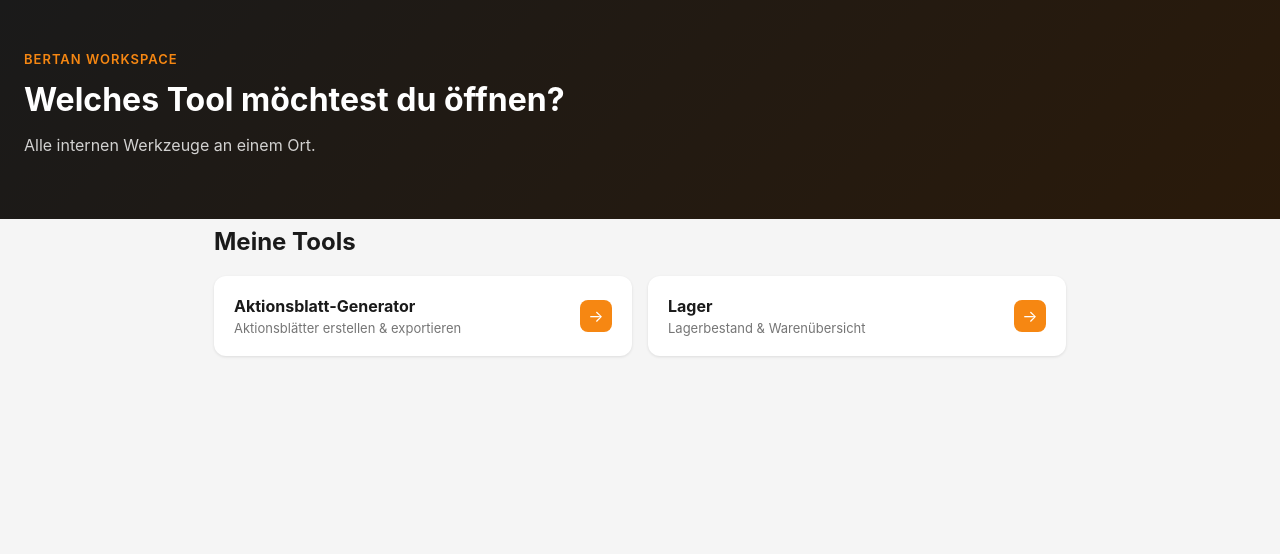
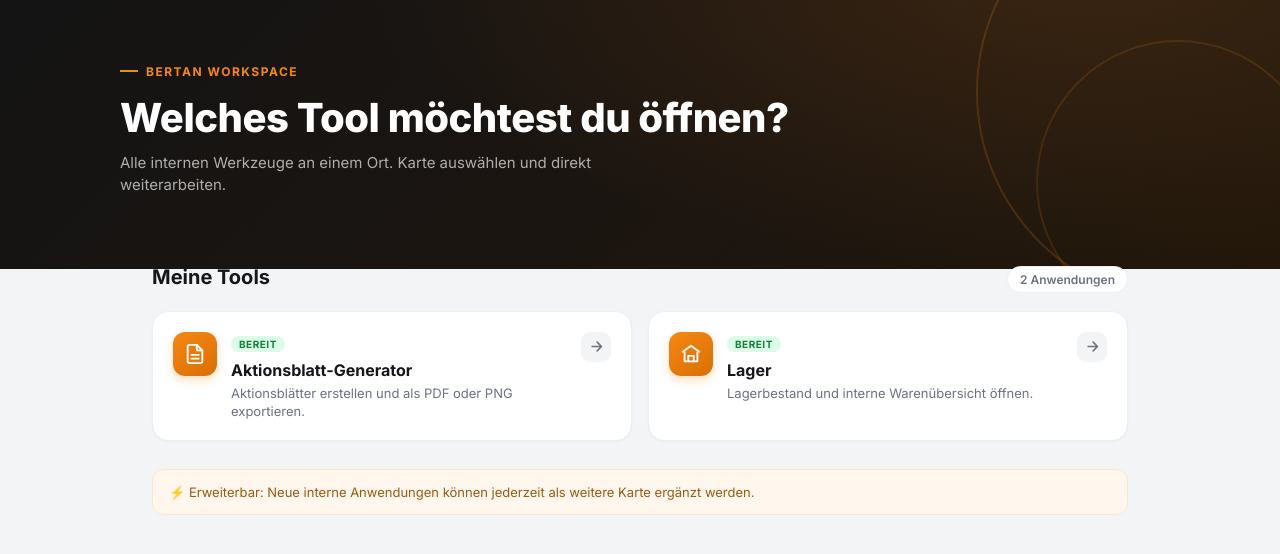
Before and after one commit to Bertn2351/portal, a plain HTML site: page index.html in a window 1280 px wide. Drawn offline with Linux system fonts and the light colour scheme.

Commit message:
Update index.html

```diff
--- a/index.html
+++ b/index.html
@@ -4,41 +4,194 @@
 <meta charset="UTF-8">
 <meta name="viewport" content="width=device-width, initial-scale=1.0">
 <title>Bertan Workspace</title>
+<link rel="preconnect" href="https://fonts.googleapis.com">
+<link rel="preconnect" href="https://fonts.gstatic.com" crossorigin>
+<link href="https://fonts.googleapis.com/css2?family=Inter:wght@400;500;600;700;800&display=swap" rel="stylesheet">
 <style>
-  :root { --orange: #F68712; --bg: #f5f5f5; --card: #ffffff; --text: #1a1a1a; }
+  :root {
+    --orange: #F68712;
+    --orange-dark: #d96f05;
+    --bg: #f3f4f6;
+    --card: #ffffff;
+    --text: #15171a;
+    --muted: #6b7280;
+    --border: #eceef1;
+  }
   * { box-sizing: border-box; }
-  body { margin: 0; font-family: -apple-system, Segoe UI, Roboto, sans-serif; background: var(--bg); color: var(--text); }
-  .hero { background: linear-gradient(135deg, #1a1a1a, #2a1a0a); color: #fff; padding: 48px 24px; }
-  .hero span { color: var(--orange); font-weight: 600; letter-spacing: 1px; font-size: 13px; }
-  .hero h1 { font-size: 32px; margin: 12px 0; }
-  .hero p { opacity: 0.8; max-width: 500px; }
-  .wrap { max-width: 900px; margin: -24px auto 0; padding: 0 24px 48px; }
-  h2 { margin-top: 32px; }
-  .grid { display: grid; grid-template-columns: repeat(auto-fit, minmax(240px, 1fr)); gap: 16px; }
-  a.card { display: flex; align-items: center; justify-content: space-between; background: var(--card); border-radius: 12px; padding: 20px; text-decoration: none; color: inherit; box-shadow: 0 1px 3px rgba(0,0,0,0.1); transition: transform 0.15s; }
-  a.card:hover { transform: translateY(-2px); box-shadow: 0 4px 12px rgba(0,0,0,0.12); }
-  .card h3 { margin: 0 0 4px; font-size: 16px; }
-  .card p { margin: 0; font-size: 13px; opacity: 0.6; }
-  .arrow { background: var(--orange); color: #fff; width: 32px; height: 32px; border-radius: 8px; display: flex; align-items: center; justify-content: center; flex-shrink: 0; margin-left: 12px; }
+  body {
+    margin: 0;
+    font-family: 'Inter', -apple-system, Segoe UI, Roboto, sans-serif;
+    background: var(--bg);
+    color: var(--text);
+    -webkit-font-smoothing: antialiased;
+  }
+
+  .hero {
+    position: relative;
+    overflow: hidden;
+    background: radial-gradient(1200px 500px at 85% -10%, #3a2512 0%, transparent 60%),
+                linear-gradient(135deg, #141414 0%, #1c1510 60%, #221709 100%);
+    color: #fff;
+    padding: 56px 32px 72px;
+  }
+  .hero::after {
+    content: "";
+    position: absolute;
+    right: -120px;
+    top: -120px;
+    width: 420px;
+    height: 420px;
+    border-radius: 50%;
+    border: 2px solid rgba(246,135,18,0.18);
+  }
+  .hero::before {
+    content: "";
+    position: absolute;
+    right: -40px;
+    top: 40px;
+    width: 280px;
+    height: 280px;
+    border-radius: 50%;
+    border: 2px solid rgba(246,135,18,0.14);
+  }
+  .hero-inner { position: relative; max-width: 1040px; margin: 0 auto; }
+  .eyebrow {
+    display: inline-flex;
+    align-items: center;
+    gap: 8px;
+    color: var(--orange);
+    font-weight: 700;
+    letter-spacing: 1.5px;
+    font-size: 12px;
+    text-transform: uppercase;
+  }
+  .eyebrow::before { content: ""; width: 18px; height: 2px; background: var(--orange); display: inline-block; }
+  .hero h1 { font-size: clamp(28px, 4vw, 40px); font-weight: 800; margin: 14px 0 10px; letter-spacing: -0.5px; }
+  .hero p { margin: 0; opacity: 0.65; max-width: 480px; font-size: 15px; line-height: 1.5; }
+
+  .wrap { max-width: 1040px; margin: -40px auto 0; padding: 0 32px 64px; position: relative; }
+
+  .section-head { display: flex; align-items: baseline; justify-content: space-between; margin: 36px 0 18px; }
+  .section-head h2 { font-size: 20px; margin: 0; font-weight: 700; }
+  .count-pill {
+    font-size: 12px; font-weight: 600; color: var(--muted);
+    background: var(--card); border: 1px solid var(--border);
+    padding: 5px 12px; border-radius: 999px;
+  }
+
+  .grid {
+    display: grid;
+    grid-template-columns: repeat(auto-fit, minmax(260px, 1fr));
+    gap: 16px;
+  }
+
+  a.card {
+    display: flex;
+    align-items: flex-start;
+    gap: 14px;
+    background: var(--card);
+    border: 1px solid var(--border);
+    border-radius: 16px;
+    padding: 20px;
+    text-decoration: none;
+    color: inherit;
+    box-shadow: 0 1px 2px rgba(16,24,40,0.04);
+    transition: transform 0.18s ease, box-shadow 0.18s ease, border-color 0.18s ease;
+  }
+  a.card:hover {
+    transform: translateY(-3px);
+    box-shadow: 0 12px 24px rgba(16,24,40,0.10);
+    border-color: rgba(246,135,18,0.35);
+  }
+
+  .icon {
+    width: 44px; height: 44px; flex-shrink: 0;
+    border-radius: 12px;
+    background: linear-gradient(145deg, var(--orange), var(--orange-dark));
+    display: flex; align-items: center; justify-content: center;
+    box-shadow: 0 4px 10px rgba(246,135,18,0.28);
+  }
+  .icon svg { width: 22px; height: 22px; stroke: #fff; }
+
+  .card-body { flex: 1; min-width: 0; }
+  .status {
+    display: inline-block;
+    font-size: 10px; font-weight: 700; letter-spacing: 0.5px;
+    color: #15803d; background: #dcfce7;
+    padding: 2px 8px; border-radius: 999px;
+    margin-bottom: 8px;
+  }
+  .card-body h3 { margin: 0 0 4px; font-size: 16px; font-weight: 700; }
+  .card-body p { margin: 0; font-size: 13px; color: var(--muted); line-height: 1.4; }
+
+  .arrow {
+    width: 30px; height: 30px; flex-shrink: 0;
+    border-radius: 9px;
+    background: #f3f4f6;
+    display: flex; align-items: center; justify-content: center;
+    color: var(--muted);
+    transition: background 0.18s ease, color 0.18s ease;
+  }
+  a.card:hover .arrow { background: var(--orange); color: #fff; }
+  .arrow svg { width: 15px; height: 15px; }
+
+  .note {
+    margin-top: 28px;
+    display: flex; align-items: center; gap: 10px;
+    background: #fff7ed; border: 1px solid #fde4c4;
+    color: #9a5b12; font-size: 13px;
+    padding: 14px 16px; border-radius: 12px;
+  }
+
+  @media (max-width: 520px) {
+    .hero { padding: 40px 20px 60px; }
+    .wrap { padding: 0 20px 48px; }
+  }
 </style>
 </head>
 <body>
   <div class="hero">
-    <span>BERTAN WORKSPACE</span>
-    <h1>Welches Tool möchtest du öffnen?</h1>
-    <p>Alle internen Werkzeuge an einem Ort.</p>
+    <div class="hero-inner">
+      <span class="eyebrow">Bertan Workspace</span>
+      <h1>Welches Tool möchtest du öffnen?</h1>
+      <p>Alle internen Werkzeuge an einem Ort. Karte auswählen und direkt weiterarbeiten.</p>
+    </div>
   </div>
+
   <div class="wrap">
-    <h2>Meine Tools</h2>
-    <div class="grid">
+    <div class="section-head">
+      <h2>Meine Tools</h2>
+      <span class="count-pill" id="count">2 Anwendungen</span>
+    </div>
+
+    <div class="grid" id="grid">
       <a class="card" href="https://bertn2351.github.io/aktion-app/">
-        <div><h3>Aktionsblatt-Generator</h3><p>Aktionsblätter erstellen & exportieren</p></div>
-        <div class="arrow">→</div>
+        <div class="icon">
+          <svg viewBox="0 0 24 24" fill="none" stroke-width="2" stroke-linecap="round" stroke-linejoin="round"><path d="M14 2H6a2 2 0 0 0-2 2v16a2 2 0 0 0 2 2h12a2 2 0 0 0 2-2V8z"/><path d="M14 2v6h6"/><path d="M16 13H8"/><path d="M16 17H8"/></svg>
+        </div>
+        <div class="card-body">
+          <span class="status">BEREIT</span>
+          <h3>Aktionsblatt-Generator</h3>
+          <p>Aktionsblätter erstellen und als PDF oder PNG exportieren.</p>
+        </div>
+        <div class="arrow"><svg viewBox="0 0 24 24" fill="none" stroke="currentColor" stroke-width="2.5" stroke-linecap="round" stroke-linejoin="round"><path d="M5 12h14M13 5l7 7-7 7"/></svg></div>
       </a>
+
       <a class="card" href="https://bertn2351.github.io/lager/">
-        <div><h3>Lager</h3><p>Lagerbestand & Warenübersicht</p></div>
-        <div class="arrow">→</div>
+        <div class="icon">
+          <svg viewBox="0 0 24 24" fill="none" stroke-width="2" stroke-linecap="round" stroke-linejoin="round"><path d="M3 9.5 12 3l9 6.5"/><path d="M5 10v10h14V10"/><path d="M9 20v-6h6v6"/></svg>
+        </div>
+        <div class="card-body">
+          <span class="status">BEREIT</span>
+          <h3>Lager</h3>
+          <p>Lagerbestand und interne Warenübersicht öffnen.</p>
+        </div>
+        <div class="arrow"><svg viewBox="0 0 24 24" fill="none" stroke="currentColor" stroke-width="2.5" stroke-linecap="round" stroke-linejoin="round"><path d="M5 12h14M13 5l7 7-7 7"/></svg></div>
       </a>
+    </div>
+
+    <div class="note">
+      ⚡ Erweiterbar: Neue interne Anwendungen können jederzeit als weitere Karte ergänzt werden.
     </div>
   </div>
 </body>
```
